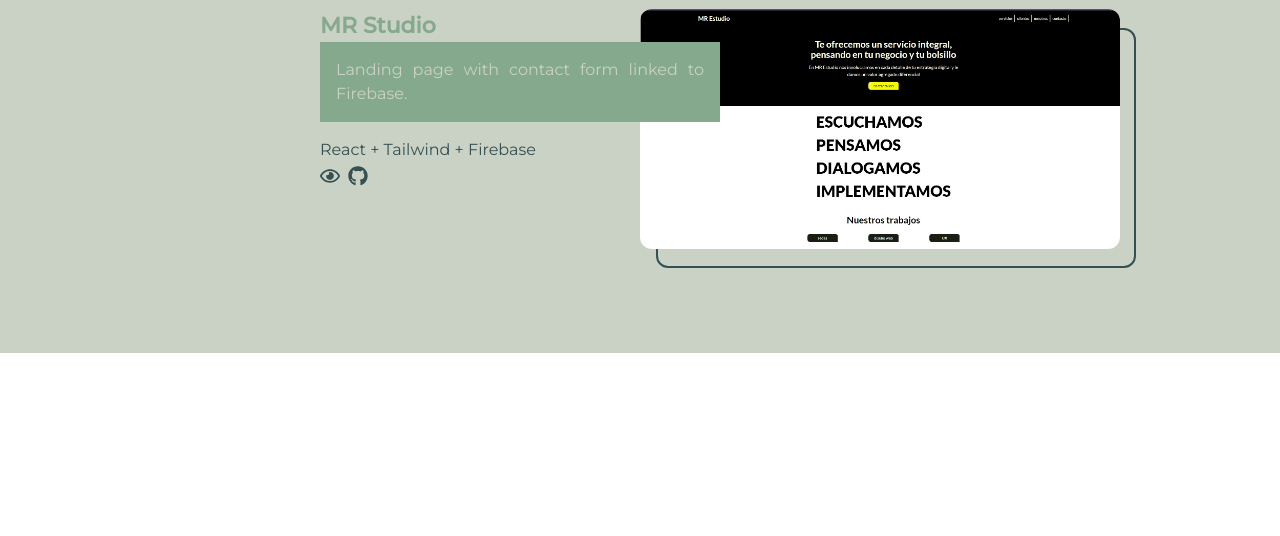
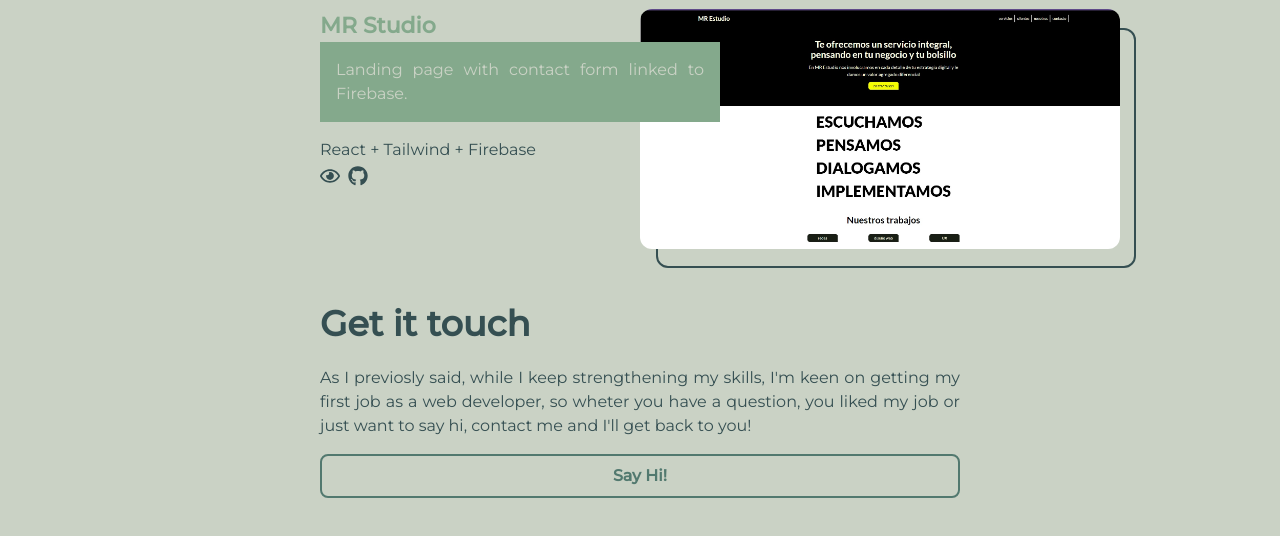
Before and after one commit to mlabato/portfolio-mlabato, a React (Create React App) app: page / in a window 1280 px wide. Shown: the part 1647-2183 px from the top of the page. Before the commit the page ends 2000 px from the top, so only its background shows below. Built offline with nearby package versions, Linux system fonts and the light colour scheme.

Commit message:
ContactSection added

```diff
--- a/src/App.js
+++ b/src/App.js
@@ -3,16 +3,17 @@ import Navbar from "./components/sections/Navbar";
 import AboutSection from "./components/sections/AboutSection";
 import ContactIcons from "./components/ux/ContactIcons";
 import WorksSection from "./components/sections/WorksSection";
+import ContactSection from "./components/sections/ContactSection";
 
 
 function App() {
   return (
-    <section className="font-montserrat bg-[#CAD2C5] h-[2000px] ">
+    <section className="font-montserrat bg-[#CAD2C5] h-[3000px] ">
       <Navbar />
       <IntroSection />
       <AboutSection />
       <WorksSection />
-
+      <ContactSection />
       <ContactIcons />
     </section>
   );
--- /dev/null
+++ b/src/components/sections/ContactSection.js
@@ -0,0 +1,16 @@
+import Button from "../ux/Button";
+import SectionCard from "../ux/SectionCard";
+
+const ContactSection = () => {
+  return (
+    <SectionCard titleText={"Get it touch"}>
+      <p className="text-[#354F52]  my-[1rem] text-justify">
+        As I previosly said, while I keep strengthening my skills, I'm keen on getting my first job as a web developer, so wheter you have a question, you liked
+        my job or just want to say hi, contact me and I'll get back to you!
+      </p>
+      <Button text={<a href='mailto: m_labato@hotmail.com'> Say Hi! </a>} classes={"w-1/4 mx-auto"}/>
+    </SectionCard>
+  );
+};
+
+export default ContactSection;
--- a/src/components/ux/SectionCard.js
+++ b/src/components/ux/SectionCard.js
@@ -1,14 +1,13 @@
 import Title from "../ux/Title";
 
 const SectionCard = (props) => {
-    return(
-        <article className="mx-[20rem] my-[5rem] relative top-[30rem]">
-        <Title text={props.titleText} />
+  return (
+    <article className="mx-[20rem] my-[5rem] relative top-[30rem] flex flex-col">
+      <Title text={props.titleText} />
 
-        {props.child}
+      {props.children}
+    </article>
+  );
+};
 
-    </article>
-    )
-}
-
-export default SectionCard
+export default SectionCard;
```
